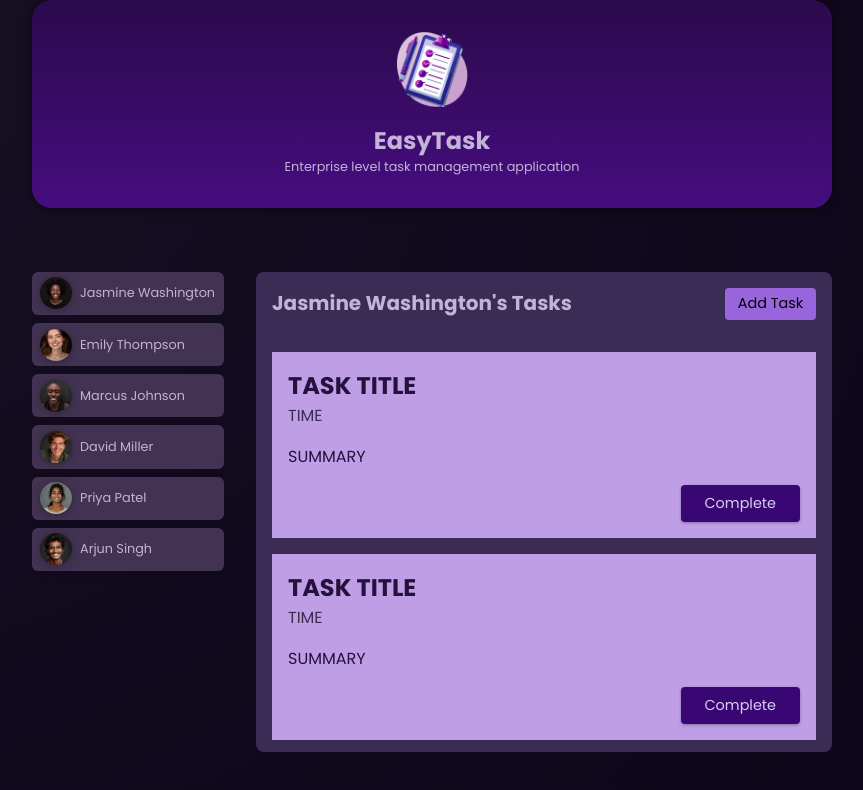
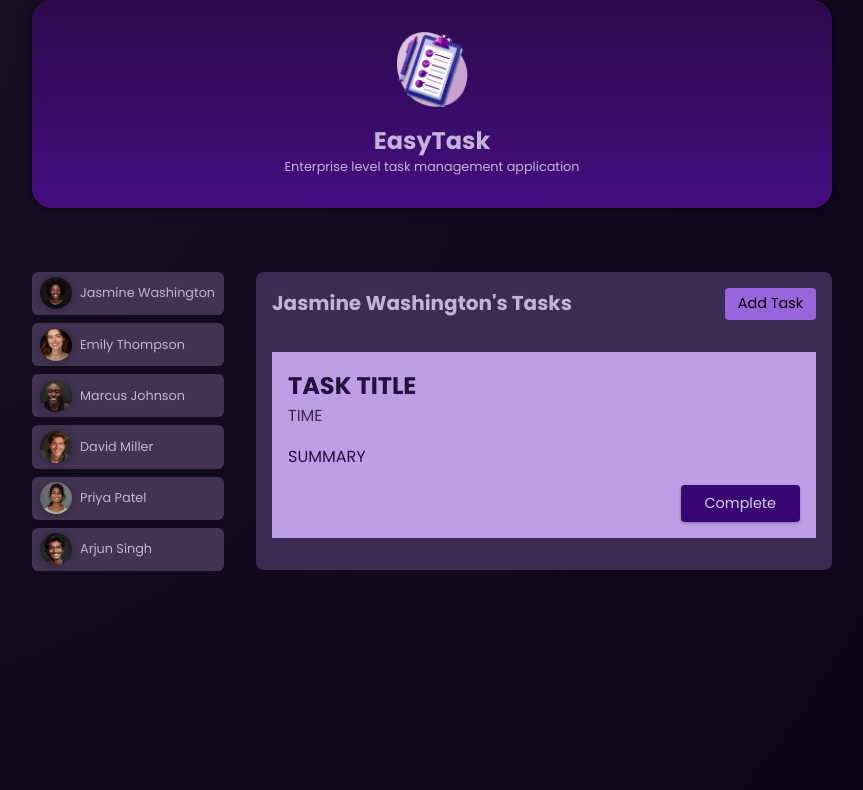
Before and after one commit to Somansh-Bodapati/First-Angular-App, an Angular app: page / in a window 1280 px wide. Both pictures are taken after a click on the button "Jasmine Washington". Shown: the top 790 px of the page, without its empty margins (208-1071 px from the left). Built offline with nearby package versions, Linux system fonts and the light colour scheme.

Commit message:
User specific tasks rendered

```diff
--- a/src/app/app.component.html
+++ b/src/app/app.component.html
@@ -5,7 +5,7 @@
       <app-user [user]="user" (select)="onSelectUser($event)"/>
     </li>
   </ul>
-  <app-tasks *ngIf="selectedUser; else fallback" [name]="selectedUser.name"/>
+  <app-tasks *ngIf="selectedUser; else fallback" [userId]="selectedUser.id" [name]="selectedUser.name"/>
   <ng-template #fallback>
     <p id="fallback">Select a user to see their tasks!</p>
   </ng-template>
--- a/src/app/tasks/tasks.component.html
+++ b/src/app/tasks/tasks.component.html
@@ -7,7 +7,7 @@
   </header>
 
   <ul>
-    <li *ngFor="let task of tasks">
+    <li *ngFor="let task of selectedUserTasks">
         <app-task/>
     </li>
   </ul>
--- a/src/app/tasks/tasks.component.ts
+++ b/src/app/tasks/tasks.component.ts
@@ -13,6 +13,7 @@ import {NgForOf} from "@angular/common";
   styleUrl: './tasks.component.css'
 })
 export class TasksComponent {
+  @Input({ required:true }) userId?:string;
   @Input({ required:true }) name?: string;
 
   tasks= [
@@ -39,5 +40,8 @@ export class TasksComponent {
     },
   ]
 
+  get selectedUserTasks(){
+    return this.tasks.filter(task => task.userId === this.userId);
+  }
 
 }
```
